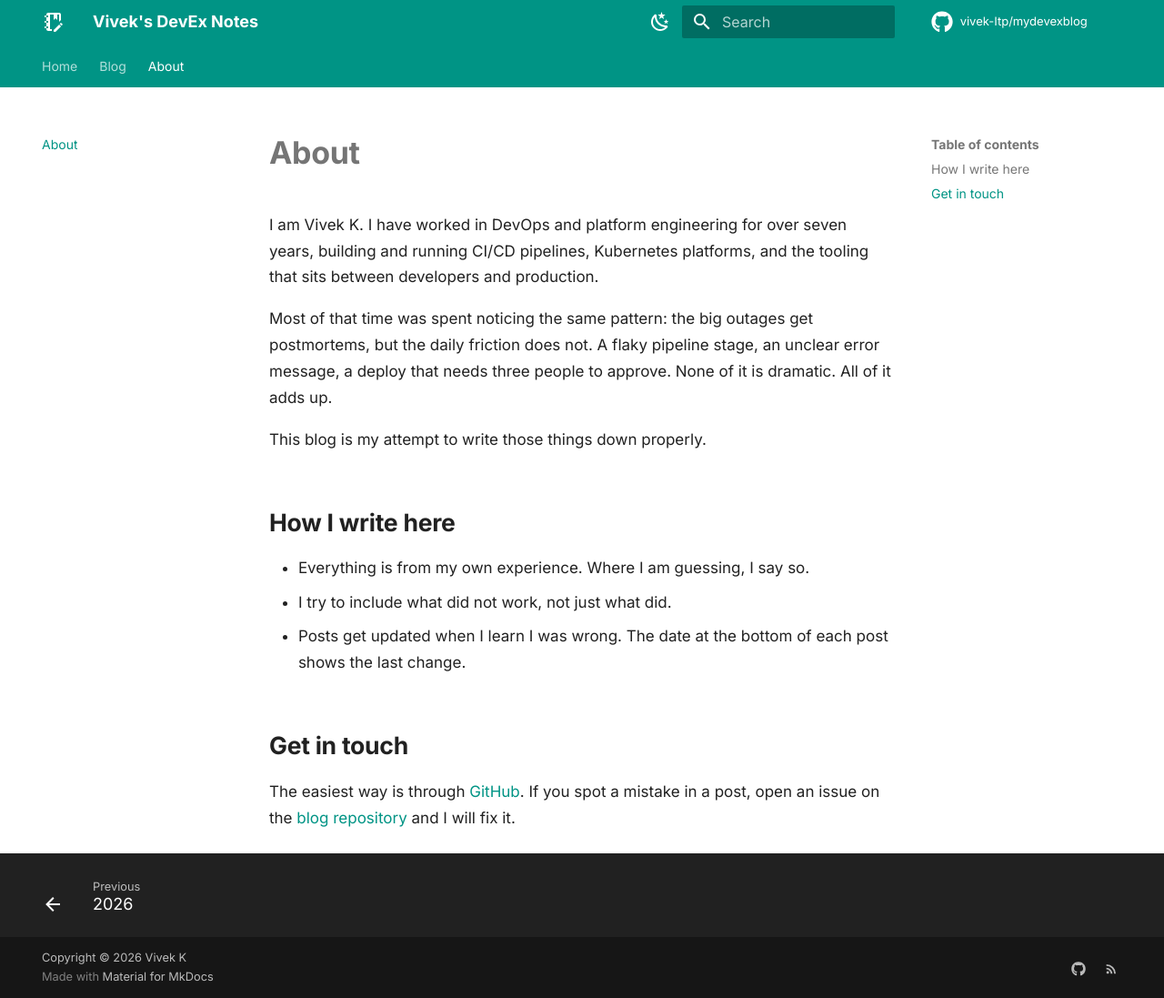
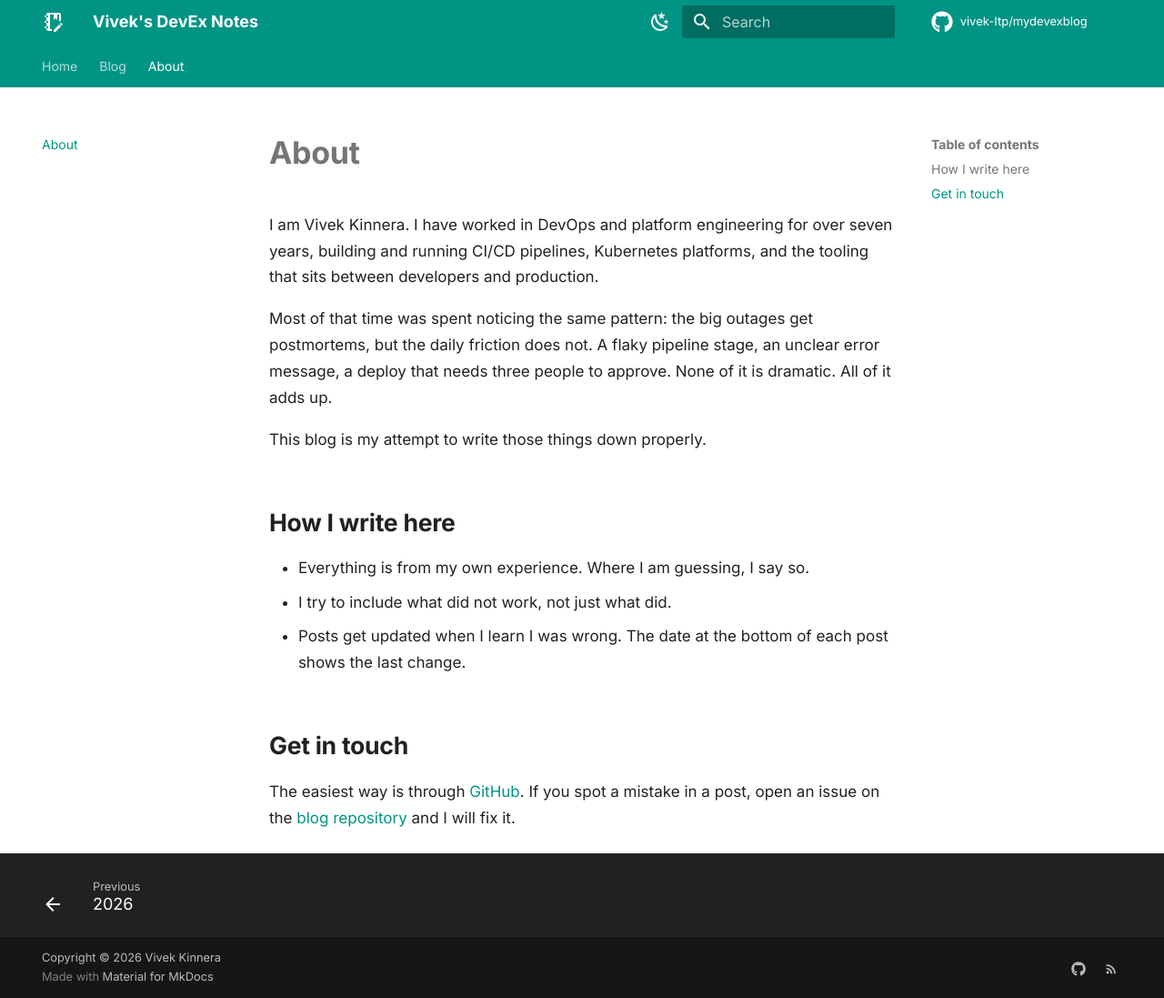
Before and after one commit to vivek-Itp/mydevexblog, an MkDocs documentation site: the page built from docs/about.md, in a window 1280 px wide and 1097 px high. Shown: the whole window at 91% size. Built offline with MkDocs 1.6.1 and Material for MkDocs 9.7.7, drawn with Linux system fonts in a browser that asks for light colours; comment, search, counter and statistics services are not loaded.

Commit message:
Show author name as Vivek Kinnera

```diff
--- a/docs/about.md
+++ b/docs/about.md
@@ -4,7 +4,7 @@ title: About
 
 # About
 
-I am Vivek K. I have worked in DevOps and platform engineering for over seven years, building and running CI/CD pipelines, Kubernetes platforms, and the tooling that sits between developers and production.
+I am Vivek Kinnera. I have worked in DevOps and platform engineering for over seven years, building and running CI/CD pipelines, Kubernetes platforms, and the tooling that sits between developers and production.
 
 Most of that time was spent noticing the same pattern: the big outages get postmortems, but the daily friction does not. A flaky pipeline stage, an unclear error message, a deploy that needs three people to approve. None of it is dramatic. All of it adds up.
 
--- a/docs/blog/.authors.yml
+++ b/docs/blog/.authors.yml
@@ -1,6 +1,6 @@
 authors:
   vivek:
-    name: Vivek K
+    name: Vivek Kinnera
     description: DevOps and platform engineer
     avatar: https://github.com/vivek-Itp.png
     url: https://github.com/vivek-Itp
--- a/mkdocs.yml
+++ b/mkdocs.yml
@@ -1,11 +1,11 @@
 site_name: Vivek's DevEx Notes
 site_description: Field notes on developer experience from 7+ years in DevOps and platform engineering.
 site_url: https://vivek-itp.github.io/mydevexblog/
-site_author: Vivek K
+site_author: Vivek Kinnera
 repo_url: https://github.com/vivek-Itp/mydevexblog
 repo_name: vivek-Itp/mydevexblog
 edit_uri: edit/main/docs/
-copyright: Copyright &copy; 2026 Vivek K
+copyright: Copyright &copy; 2026 Vivek Kinnera
 
 theme:
   name: material
```
